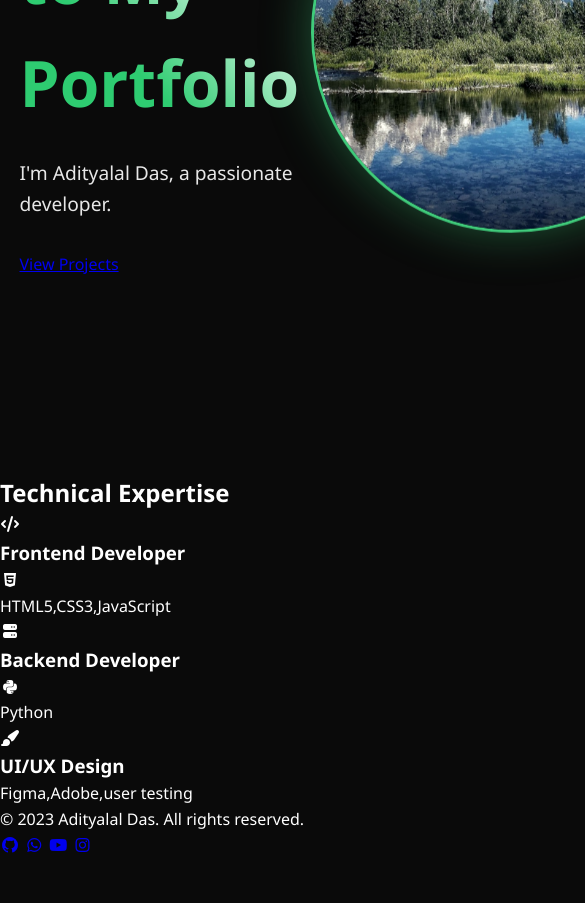
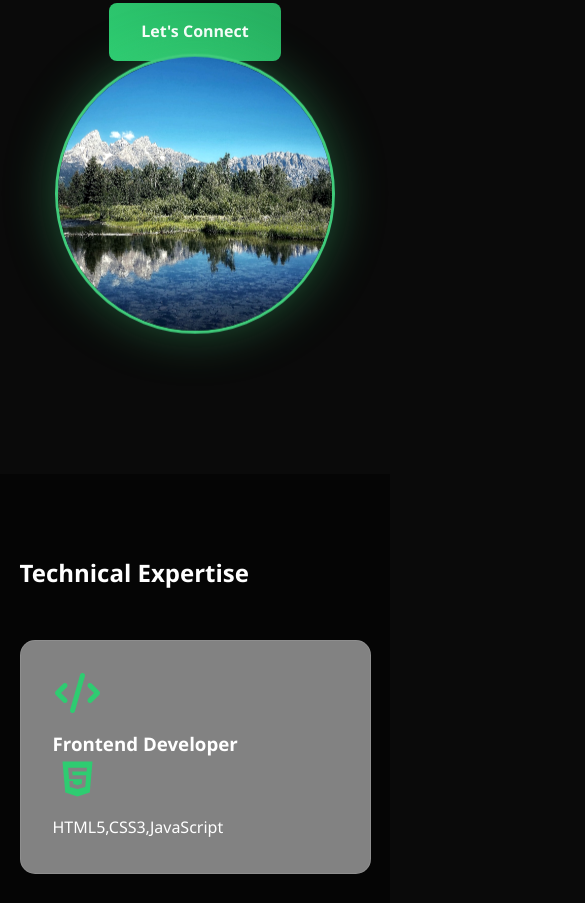
Before and after one commit to Adi-git005/Portfolio, a plain HTML site: page index.html in a window 390 px wide. Shown: the part 370-1273 px from the top of the page, 585 px wide, since content can reach past the window. Before the commit the page ends 1228 px from the top, so only its background shows below. Drawn offline with Linux system fonts and the light colour scheme.

Commit message:
Some Update

```diff
--- a/index.html
+++ b/index.html
@@ -22,7 +22,7 @@
         <div class="hero-content">
             <h1>Welcome to My Portfolio</h1>
             <p>I'm Adityalal Das, a passionate developer.</p>
-            <a href="#projects" class="btn">View Projects</a>
+            <a href="#contact" class="cta-button">Let's Connect</a>
         </div>
         <div class="hero-image">
             <img src="image.jpg" alt="Adityalal Das" class="profile-image">
--- a/style.css
+++ b/style.css
@@ -121,3 +121,80 @@ body{
     position:relative;
     overflow: hidden;
 }
+.skills{
+    padding: 5rem 5%;
+    background: var(--darker-bg);
+}
+.skills-grid{
+    display: grid;
+    grid-template-columns: repeat(auto-fit, minmax(250px, 1fr));
+    gap: 2rem;
+    margin-top: 3rem;
+}
+.skill-card{
+    background: rgba(255, 255, 255, 0.5);
+    padding: 2rem;
+    border-radius: 15px;
+    border: 1px solid rgba(255, 255, 255, 0.1);
+    transition: all 0.3s ease;
+    backdrop-filter: blur(5px);
+}
+.skill-card:hover{
+    transform: translateY(-10px);
+    border-color:var(--accent);
+    box-shadow: 0 10px 30px var(--accent-glow);
+}
+.skill-card i{
+    font-size: 2.5rem;
+    color: var(--accent);
+    margin-bottom: 1rem;
+}
+
+footer{
+    background: var(--darker-bg);
+    padding: 3rem 5%;
+    text-align: center;
+    color: var(--text);
+    border-top: 1px solid rgba(255, 255, 255, 0.1);
+}
+.social-links{
+    display: flex;
+    justify-content: center;
+    gap: 2rem;
+    margin-top: 2rem;
+}
+.social-links a{
+    color: var(--text);
+    font-size: 1.5rem;
+    transition: all 0.3s ease;
+}
+.social-links a:hover{
+    color: var(--accent);
+    transform: translate(-3px);
+}
+@media (max-width: 768px) {
+    .nav-links{
+        display:none;
+    }
+    .hero{
+        flex-direction: column;
+        text-align: center;
+        padding-top:8rem;
+    }
+    .hero .content{
+        padding-right: 0;
+        margin-bottom: 3rem;
+    }
+    .profile-image{
+        width: 280px;
+        height: 280px;
+    }
+    .hero h1{
+        font-size: 2.5rem;
+    }
+    .logo{
+        font-size: 1.5rem;
+        padding-left:2rem;
+    }
+
+}
```
